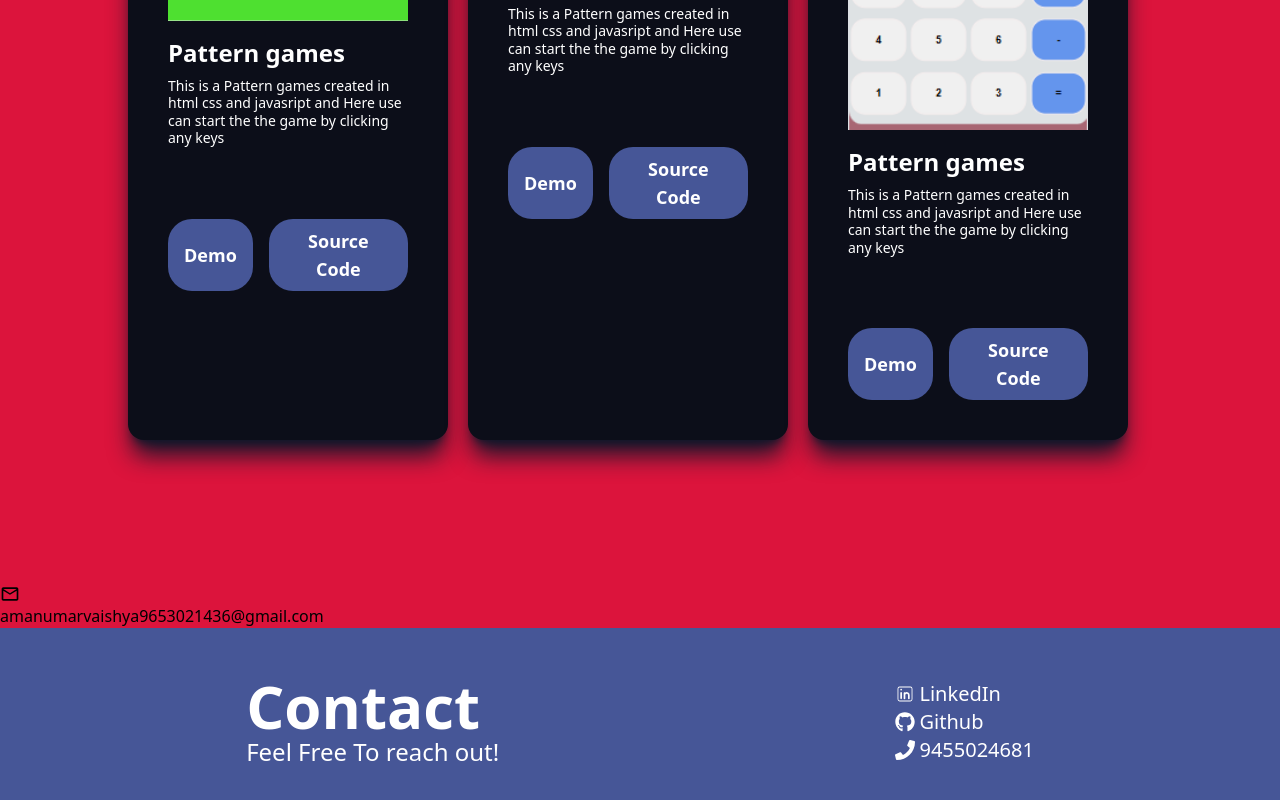
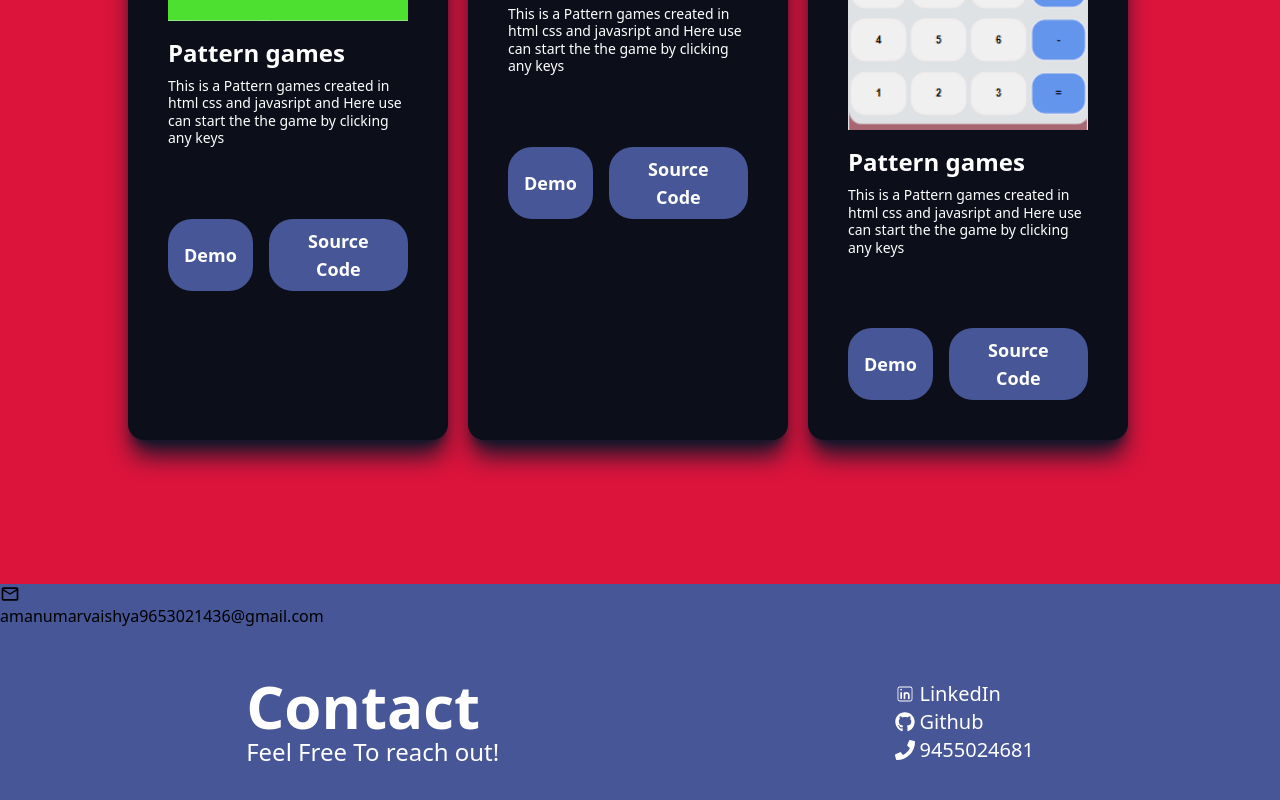
Before and after one commit to AmanUmarvaishya/portfolio, a React (Vite) app: page / in a window 1280 px wide. Shown: the part 2504-3304 px from the top of the page. Built offline with nearby package versions, Linux system fonts and the light colour scheme.

Commit message:
Update Footer.jsx
nm

```diff
--- a/src/Components/Footer/Footer.jsx
+++ b/src/Components/Footer/Footer.jsx
@@ -6,10 +6,10 @@ import { FaGithub, FaPhone } from "react-icons/fa";
 const Footer = () => {
   return (
     <>
-     <MdOutlineEmail size={20} />
+    <div className='bg-[#465697]'> <MdOutlineEmail size={20} />
           <a href="https://mail.google.com/mail/amanumarvaishya9653021436@gmail.com/0/#inbox">
           amanumarvaishya9653021436@gmail.com
-          </a>
+          </a></div>
     <div
       id="Footer"
       className="flex justify-around bg-[#465697] text-white p-10 md:p-12 items-center"
```
